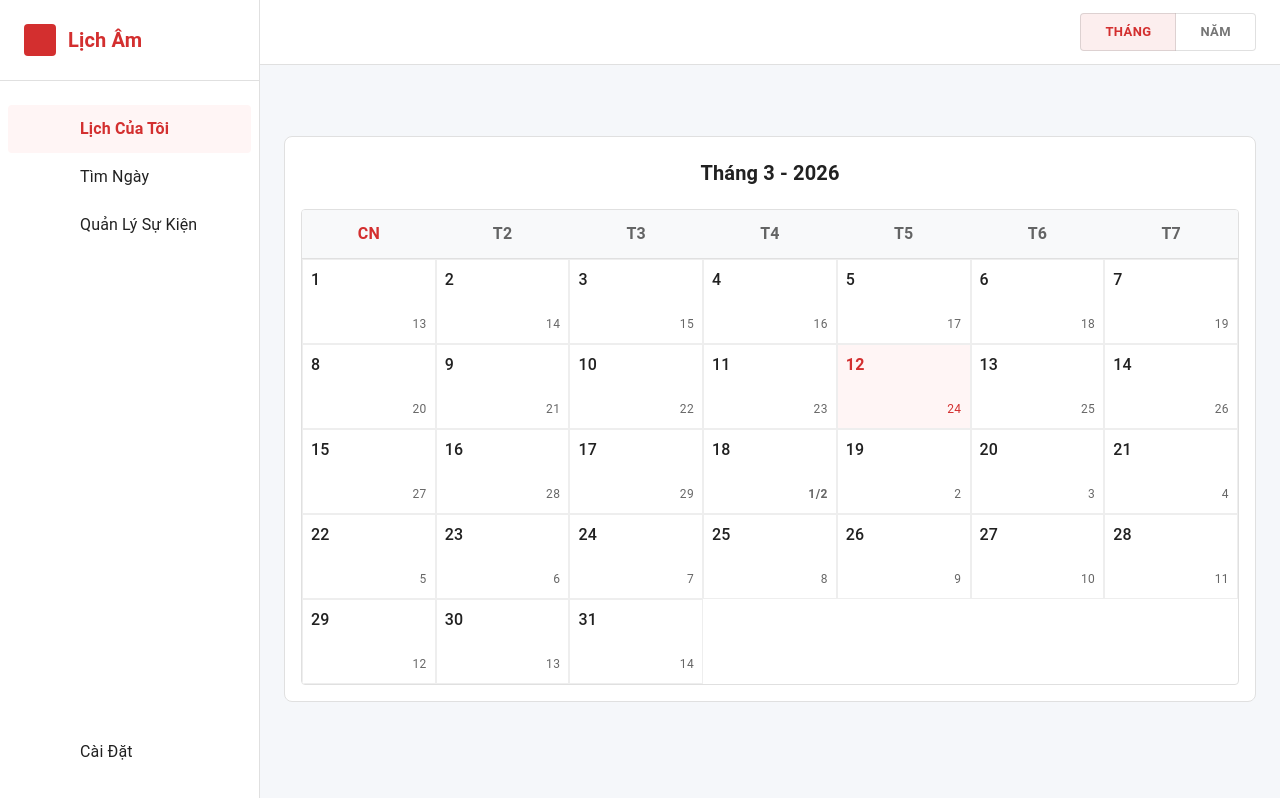
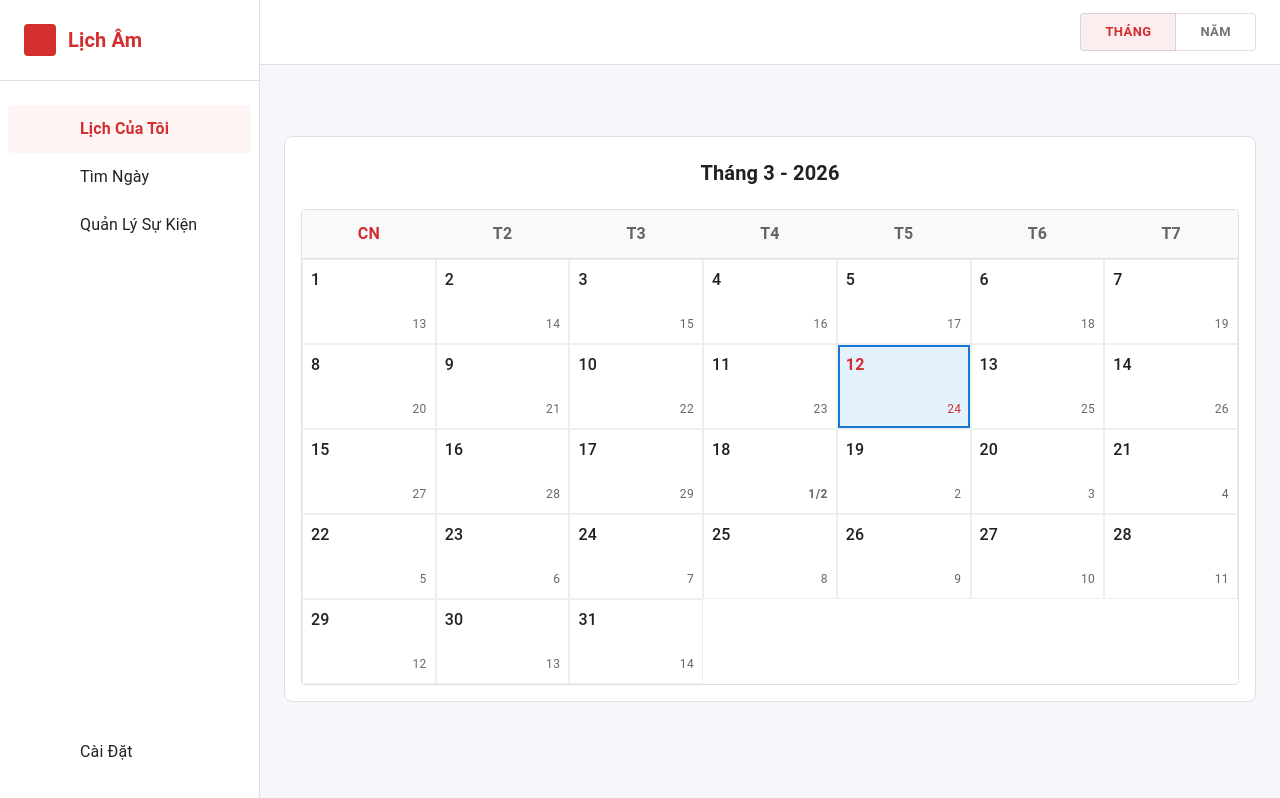
Before and after one commit to VietPam/xemlicham-react-vite-mui, a React (Vite) app: page / in a window 1280 px wide. Built offline with nearby package versions, Linux system fonts and the light colour scheme; some icons are missing.

Commit message:
đưa tìm ngày vào redux, và hiển thị highlight ngày được tìm thấy

```diff
--- a/src/react-app/features/calendar/calendarSlice.ts
+++ b/src/react-app/features/calendar/calendarSlice.ts
@@ -49,9 +49,20 @@ export const calendarSlice = createSlice({
       state.viewMode = "month";
     },
     // ---> ADD THIS NEW REDUCER <---
-    jumpToDate: (state, action: PayloadAction<{ month: number; year: number }>) => {
-      state.month = action.payload.month;
-      state.year = action.payload.year;
+    jumpToDate: (state, action: PayloadAction<{ day: number; month: number; year: number }>) => {
+      const { day, month, year } = action.payload;
+
+      // 1. Jump to the correct month/year
+      state.month = month;
+      state.year = year;
+
+      // 2. Force the view into 'month' mode so the user actually sees the grid
+      state.viewMode = "month";
+
+      // 3. Set the selected date (formatting it as YYYY-MM-DD to match standard formats)
+      const formattedMonth = String(month).padStart(2, '0');
+      const formattedDay = String(day).padStart(2, '0');
+      state.selectedDate = `${year}-${formattedMonth}-${formattedDay}`;
     },
     openSearchDialog: (state) => {
       state.isSearchDialogOpen = true;
--- a/src/react-app/features/calendar/components/CalendarCell.tsx
+++ b/src/react-app/features/calendar/components/CalendarCell.tsx
@@ -2,16 +2,18 @@
 import { Box, Typography } from "@mui/material";
 import { LunarDate } from "@/core/lunarEngine/solarToLunar";
 import { LunarEvent } from "@/features/events/eventSlice";
-
+// src/react-app/features/calendar/components/CalendarCell.tsx
+// 1. Add isSelected to the props interface
 interface CalendarCellProps {
   day: number | null;
   lunarDate?: LunarDate | null;
   isToday?: boolean;
+  isSelected?: boolean; // <-- Add this
   dayEvents?: LunarEvent[];
-  onClick?: () => void; // <-- Add onClick prop
+  onClick?: () => void;
 }
 
-export const CalendarCell = ({ day, lunarDate, isToday, dayEvents = [], onClick }: CalendarCellProps) => {
+export const CalendarCell = ({ day, lunarDate, isToday, isSelected, dayEvents = [], onClick }: CalendarCellProps) => {
   if (!day) {
     return <Box sx={{ p: 2, border: "1px solid #eeeeee", backgroundColor: "#fafafa" }} />;
   }
@@ -22,7 +24,7 @@ export const CalendarCell = ({ day, lunarDate, isToday, dayEvents = [], onClick
 
   return (
     <Box
-      onClick={onClick} // <-- Attach onClick to the root Box
+      onClick={onClick}
       sx={{
         p: 1,
         height: 85,
@@ -30,16 +32,20 @@ export const CalendarCell = ({ day, lunarDate, isToday, dayEvents = [], onClick
         display: "flex",
         flexDirection: "column",
         justifyContent: "space-between",
-        backgroundColor: isToday ? "#fff5f5" : "white",
+        // 2. Change the background if it is selected!
+        backgroundColor: isSelected ? "#e3f2fd" : (isToday ? "#fff5f5" : "white"),
+        // 3. Add a highlight ring if selected
+        boxShadow: isSelected ? "inset 0 0 0 2px #1976d2" : "none",
         cursor: "pointer",
         position: "relative",
         transition: "all 0.2s ease-in-out",
-        "&:hover": { backgroundColor: "#fafafa", boxShadow: "inset 0 0 0 1px #d32f2f" },
-        "&:active": { transform: "scale(0.98)" } // <-- Add a tiny click animation
+        "&:hover": { backgroundColor: isSelected ? "#e3f2fd" : "#fafafa", boxShadow: "inset 0 0 0 2px #d32f2f" },
+        "&:active": { transform: "scale(0.98)" }
       }}
     >
       <Box display="flex" justifyContent="space-between" alignItems="flex-start">
-        <Typography variant="body1" fontWeight={isToday ? "bold" : "medium"} color={isToday ? "primary.main" : "text.primary"}>
+        {/* We make the text primary blue if it is selected */}
+        <Typography variant="body1" fontWeight={isToday || isSelected ? "bold" : "medium"} color={isSelected ? "primary.main" : (isToday ? "error.main" : "text.primary")}>
           {day}
         </Typography>
 
@@ -56,7 +62,7 @@ export const CalendarCell = ({ day, lunarDate, isToday, dayEvents = [], onClick
       {/* Lunar Date */}
       <Typography
         variant="caption"
-        color={isToday ? "primary.main" : "text.secondary"}
+        color={isSelected ? "primary.main" : (isToday ? "error.main" : "text.secondary")}
         sx={{ alignSelf: "flex-end", fontWeight: lunarDate?.day === 1 ? "bold" : "normal" }}
       >
         {displayLunarText}
--- a/src/react-app/features/calendar/components/CalendarTable.tsx
+++ b/src/react-app/features/calendar/components/CalendarTable.tsx
@@ -12,7 +12,7 @@ import { convertSolarToLunar, LunarDate } from "@/core/lunarEngine/solarToLunar"
 const DAYS_OF_WEEK = ["CN", "T2", "T3", "T4", "T5", "T6", "T7"];
 
 export const CalendarTable = () => {
-  const { month, year, viewMode } = useAppSelector((state) => state.calendar); // <-- Pull viewMode
+  const { month, year, viewMode, selectedDate } = useAppSelector((state) => state.calendar); // <-- Pull viewMode
   const { events } = useAppSelector((state) => state.events);
 
   const [drawerOpen, setDrawerOpen] = useState(false);
@@ -81,6 +81,13 @@ export const CalendarTable = () => {
             <Grid container>
               {daysArray.map((day, index) => {
             const isToday = day === today.date() && month === today.month() + 1 && year === today.year();
+
+            // 2. Check if this specific day is the selectedDate
+            const formattedMonth = String(month).padStart(2, '0');
+            const formattedDay = String(day).padStart(2, '0');
+            const currentDateString = `${year}-${formattedMonth}-${formattedDay}`;
+            const isSelected = selectedDate === currentDateString;
+
             const lunarDate = day ? convertSolarToLunar(day, month, year) : null;
             const dayEvents = lunarDate ? events.filter(e =>
               e.lunarDay === lunarDate.day && e.lunarMonth === lunarDate.month && (e.repeatYearly || e.lunarYear === lunarDate.year)
@@ -88,7 +95,14 @@ export const CalendarTable = () => {
 
             return (
               <Grid size={12 / 7} key={index}>
-                    <CalendarCell day={day} lunarDate={lunarDate} isToday={isToday} dayEvents={dayEvents} onClick={() => day ? handleCellClick(day, lunarDate) : undefined} />
+                <CalendarCell
+                  day={day}
+                  lunarDate={lunarDate}
+                  isToday={isToday}
+                  isSelected={isSelected} // <-- 3. Pass it to the cell!
+                  dayEvents={dayEvents}
+                  onClick={() => day ? handleCellClick(day, lunarDate) : undefined}
+                />
               </Grid>
             );
           })}
--- a/src/react-app/features/calendar/components/SearchDateDialog.tsx
+++ b/src/react-app/features/calendar/components/SearchDateDialog.tsx
@@ -31,23 +31,22 @@ export const SearchDateDialog = () => {
 
     if (!m || !y) return; // Basic validation
 
+    // Default to day 1 if the user leaves the day input blank
+    const targetDay = d || 1;
+
     if (tabValue === 0) {
-      // DƯƠNG LỊCH (Solar) Search
-      // Just jump directly to the entered month and year
-      dispatch(jumpToDate({ month: m, year: y }));
+      // DƯƠNG LỊCH (Solar)
+      dispatch(jumpToDate({ day: targetDay, month: m, year: y }));
     } else {
-     // ÂM LỊCH (Lunar)
-      // d defaults to 1 if user leaves it blank
-      const targetDay = d || 1;
-
-      // Use the engine to find the Solar equivalent!
+      // ÂM LỊCH (Lunar)
       const solarDate = convertLunarToSolar(targetDay, m, y, false);
 
       if (solarDate) {
-        dispatch(jumpToDate({ month: solarDate.month, year: solarDate.year }));
+        // Pass the exact converted Solar day/month/year
+        dispatch(jumpToDate({ day: solarDate.day, month: solarDate.month, year: solarDate.year }));
       } else {
         alert("Ngày âm lịch không hợp lệ!");
-        return; // don't close dialog if invalid
+        return;
       }
     }
 
```
Lines whose indentation alone changed are shown as unchanged.
